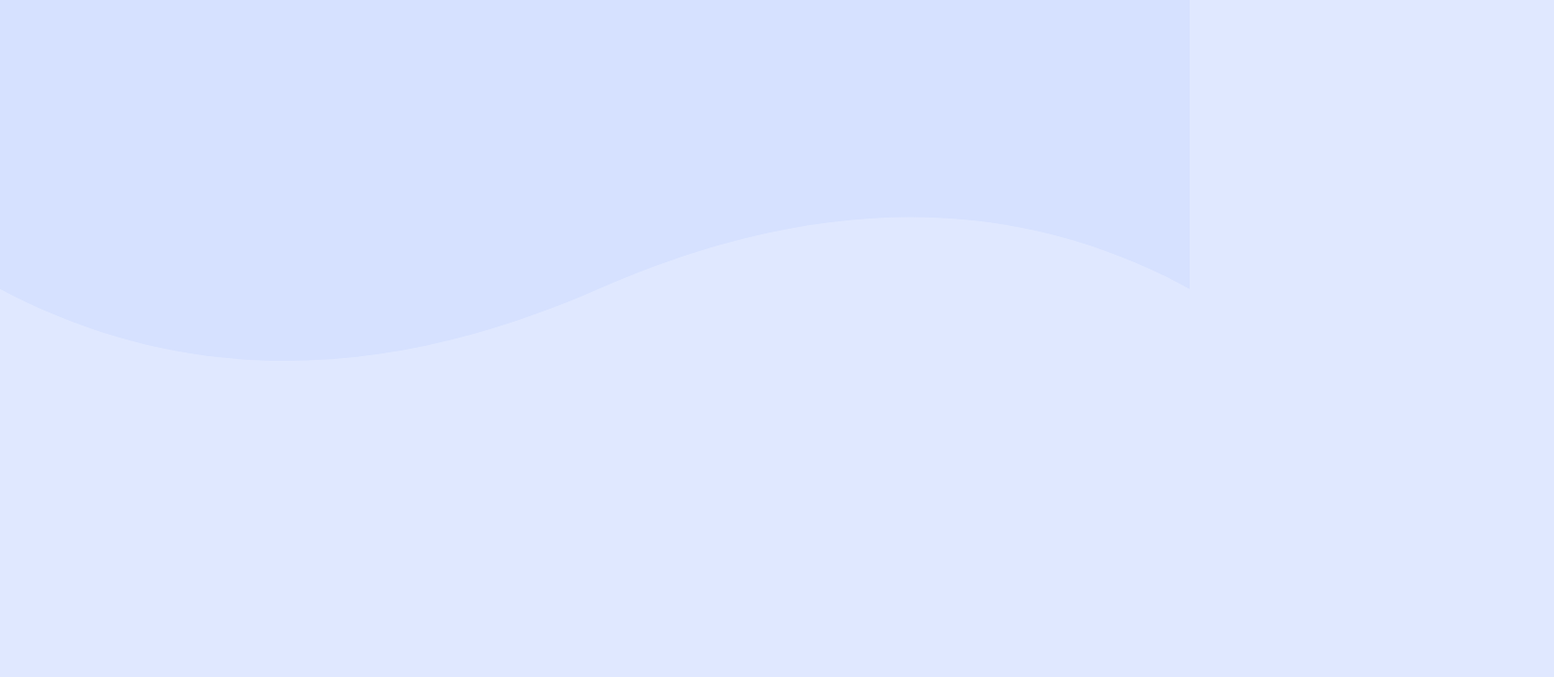
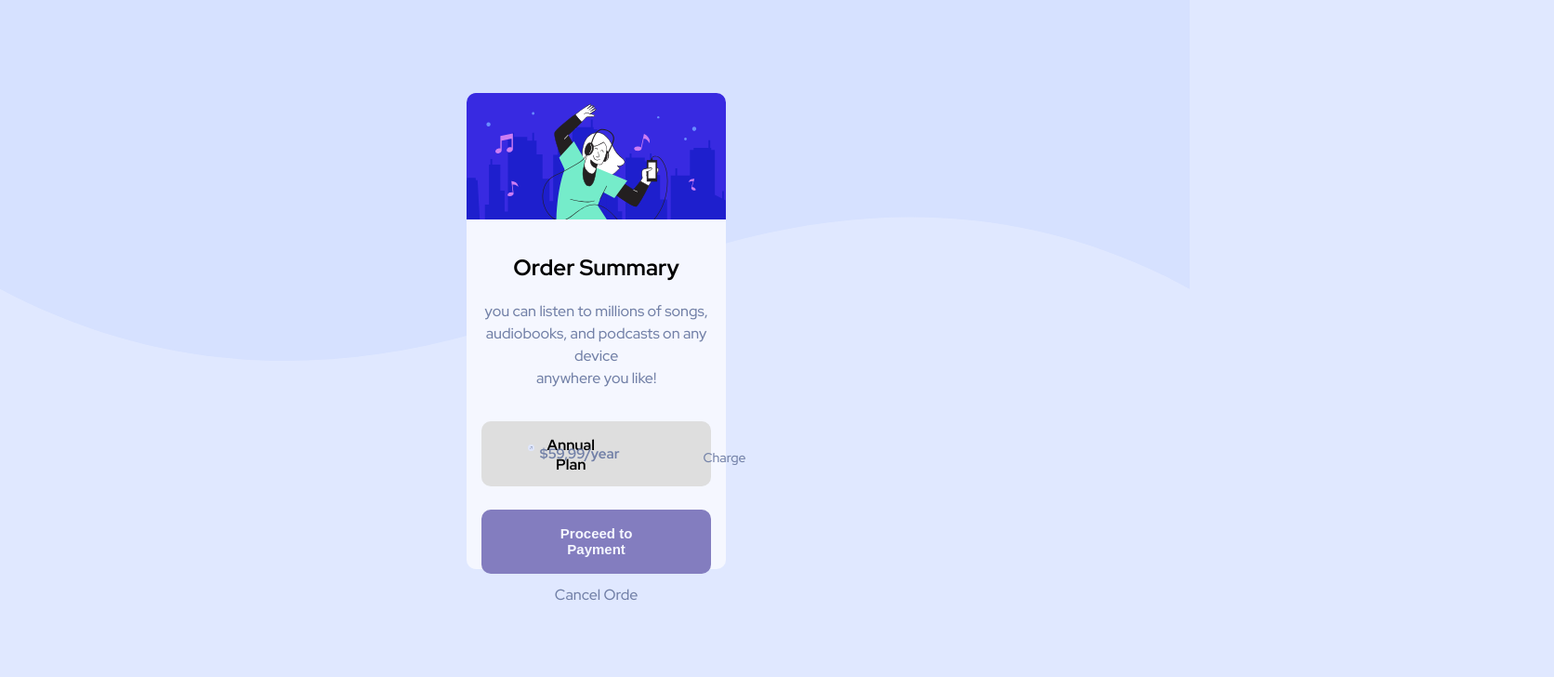
Before and after one commit to pablo19-alexander/reto_1, a plain HTML site: page reto2/index.html in a window 1280 px wide. Shown: the top 728 px of the page at 93% size, 1672 px wide, since content can reach past the window. Drawn offline with Linux system fonts and the light colour scheme.

Commit message:
Add files via upload

```diff
--- a/reto2/index.html
+++ b/reto2/index.html
@@ -31,24 +31,25 @@
         <figure class="figura1">
             <img class="foto1" src="./images/illustration-hero.svg" alt="">
         </figure>
-        <h2 class="title">Order Summary</h2>
+
+        <div class="contenedor">
+            <h2>Order Summary</h2>
             <p>you can listen to millions of songs,<br> audiobooks, and podcasts on any device <br> anywhere you like!</p>
 
             <div class="contenido2">
 
-            <figure>
-                <img src="./images/icon-music.svg" alt="">
+                <figure class="figura2">
+                    <img class="foto2" src="./images/icon-music.svg" alt="">
                 </figure>
 
                 <h2 class="plan">Annual Plan</h2>
                 <h3 class="price">$59,99/year</h3>
                 <a class="cargar" href="#">Charge</a>
-
             </div>
 
-        <button class="boton1">Proceed to Payment</button>
-        <a class="b" href="#">Cancel Orde</a>
-
+            <button class="boton1"><h2 class="text">Proceed to Payment</h2></button>
+            <a class="a" href="#">Cancel Orde</a>
+        </div>
     </section>
 
 
--- a/reto2/style.css
+++ b/reto2/style.css
@@ -1,74 +1,127 @@
+* {
+    padding: 0;
+    box-sizing: border-box;
+}
+
 body {
+    margin-top: 100px;
+    margin-bottom: 100px;
     background-color: hsl(225, 100%, 94%);
-    font-family: 'Outfit', sans-serif;
     font-family: 'Red Hat Display', sans-serif;
     background-image: url(./images/pattern-background-desktop.svg);
     background-repeat: no-repeat;
     background-size: 100%;
+    width: 99%;
+    text-align: center;
+}
+
+.sesion1 {
+    width: 22%;
+    margin: 0 auto;
+    background-color: hsl(225, 100%, 98%);
+    display: flex;
+    flex-direction: column;
+    justify-content: center;
+    border-radius: 10px;
+    height: 10%;
+    /*   */
+    /* height: 80vh;
+    overflow: hidden;
+    box-shadow: 0px 1px 10px rgb(0, 0, 0);
+    cursor: default;
+    transition: all 400ms ease; */
+}
+
+.sesion1:hover {
+    box-shadow: 5px 1px 10px rgb(0, 0, 0);
+}
+
+.foto1 {
     width: 100%;
-    text-align: center;
+    display: flow-root;
+    border-top-left-radius: 10px;
+    border-top-right-radius: 10px;
 }
 
 .figura1 {
     margin: 0;
 }
 
-.foto1 {
-    max-width: 100%;
-    border-top-left-radius: 25px;
-    border-top-right-radius: 25px;
-}
-
-.sesion1 {
-    width: 30%;
-    margin: 100%;
-    background-color: hsl(225, 100%, 98%);
-    display: flex;
-    flex-direction: column;
-    border-radius: 25px;
+.contenedor {
+    margin: 2vh;
+    height: 43vh;
 }
 
 .contenido2 {
+    background-color: hsl(0, 0%, 87%);
+    border-radius: 10px;
     display: flex;
-    font-size: 13px;
-    background-color: hsl(180, 5%, 80%);
-    border-radius: 10px;
-}
-
-.title {
-    margin: 0%;
-    padding-top: 7%;
 }
 
 p {
     color: hsl(224, 23%, 55%);
-    font-size: 15px;
-    padding: 0%;
+    padding-bottom: 18px;
+    line-height: 150%;
+}
+
+.foto2 {
+    margin-left: 10px;
+    width: 70%;
+}
+
+.cargar {
+    color: hsl(224, 23%, 55%);
+    font-size: 14px;
+    margin-left: 90px;
+    margin-top: 30px;
+    text-decoration: none;
+}
+
+.cargar:hover {
+    color: rgb(74, 73, 73);
 }
 
 .plan {
-    margin-top: 2%;
-    margin-left: -7%;
+    margin-top: 15px;
+    margin-left: -8%;
+    font-size: 16px;
 }
 
 .price {
     color: hsl(224, 23%, 55%);
+    margin-left: -24%;
+    margin-top: 10%;
     font-size: 15px;
-    margin-top: 9%;
-    margin-left: -23%;
-}
-
-.cargar {
-    font-size: 15px;
-    padding-top: 5%;
-    padding-left: 30%;
 }
 
 .boton1 {
-    background-color: hsl(245, 75%, 52%);
+    background-color: hsl(245, 34%, 62%);
     color: hsl(225, 100%, 98%);
+    border: none;
+    display: block;
+    text-align: center;
+    border-radius: 10px;
+    margin-top: 10%;
+    margin-bottom: 5%;
+    padding-left: 30%;
+    padding-right: 30%;
+    padding-top: 2%;
+    padding-bottom: 2%;
 }
 
-.b {
+.boton1:hover {
+    box-shadow: 5px 1px 10px rgb(123, 123, 123);
+}
+
+.text {
+    font-size: 15px;
+}
+
+.a {
     color: hsl(224, 23%, 55%);
+    text-decoration: none;
 }
+
+.a:hover {
+    color: rgb(74, 73, 73);
+}
```
Lines whose indentation alone changed are shown as unchanged.
